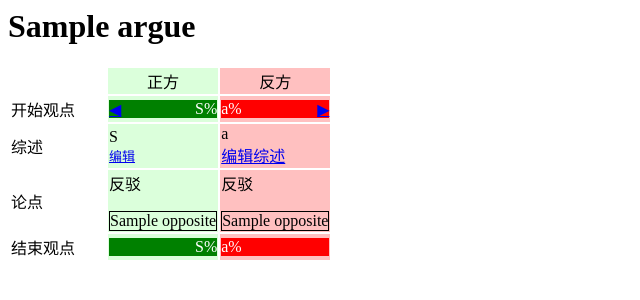
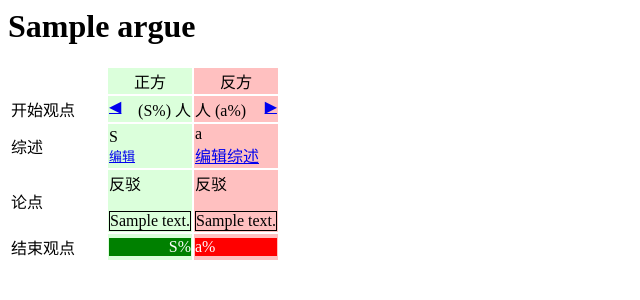
Before and after one commit to picasso250/argue, a PHP site: template view/argue.php in a window 1280 px wide. Shown: the top 300 px of the page, without its empty margins (0-640 px from the left). Run offline with PHP 8.4, Linux system fonts and the light colour scheme; the template is opened without the code that fills it: most values are stand-ins (such as "Sample title", 1, 10 or a date in 2020).

Commit message:
use  simple battle number

```diff
--- a/view/argue.php
+++ b/view/argue.php
@@ -77,12 +77,12 @@
 <tr class="value-bar">
 <td>开始观点</td>
 <td>
-    <a href="javascript:void(0)" onclick="choose_side('begin',0,<?= $argue['id'] ?>,this);" class="choose-side-btn" style="float:left">◀</a>
-    <div class="positive-bar"><div style="width:<?= $argue_content['begin'][0] ?>%"><?= $argue_content['begin'][0] ?>%</div></div>
+    <a href="javascript:void(0)" onclick="choose_side('begin',0,<?= $argue['id'] ?>,this);" class="choose-side-btn" style="float:left" >◀</a>
+    <div style="    text-align: right;">(<?= $argue_content['begin'][0] ?>%) <?= $argue_content['begin_number'][0] ?> 人</div>
 </td>
 <td>
-    <a href="javascript:void(0)" onclick="choose_side('begin',1,<?= $argue['id'] ?>);" class="choose-side-btn" style="float:right">▶</a>
-    <div class="negative-bar"><div style="width:<?= $argue_content['begin'][1] ?>%"><?= $argue_content['begin'][1] ?>%</div></div>
+    <a href="javascript:void(0)" onclick="choose_side('begin',1,<?= $argue['id'] ?>,this);" class="choose-side-btn" style="float:right">▶</a>
+    <div><?= $argue_content['begin_number'][1] ?> 人 (<?= $argue_content['begin'][1] ?>%)</div>
 </td>
 </tr>
 
@@ -101,16 +101,16 @@
 </td>
 </tr>
 
-<?php foreach ($argue_content['point_list'] as $key => $point): ?>
+<?php /* 论点 */ foreach ($point_list as $key => $point): ?>
 <tr>
-    <?php if ($key==0):?> <td rowspan="<?= count($argue_content['point_list']) ?>">论点</td> <?php endif ?>
+    <?php if ($key==0):?> <td rowspan="<?= count($point_list) ?>">论点</td> <?php endif ?>
     <td>
         <p><?= $point['stand'] == 0 ? ('论点 '.($key+1)) : '反驳' ?></p>
-        <div class="point-view-box"><?= htmlspecialchars($point['stand'] == 0 ? $point['content'] : $point['opposite']) ?></div>
+        <div class="point-view-box"><?= htmlspecialchars($point['stand'] == 0 ? $point['content']['content'] : $point['opposite']['content']) ?></div>
     </td>
     <td>
         <p><?= $point['stand'] == 1 ? ('论点 '.($key+1)) : '反驳' ?></p>
-        <div class="point-view-box"><?= htmlspecialchars($point['stand'] == 1 ? $point['content'] : $point['opposite']) ?></div>
+        <div class="point-view-box"><?= htmlspecialchars($point['stand'] == 1 ? $point['content']['content'] : $point['opposite']['content']) ?></div>
     </td>
 </tr>
 <?php endforeach ?>
```
